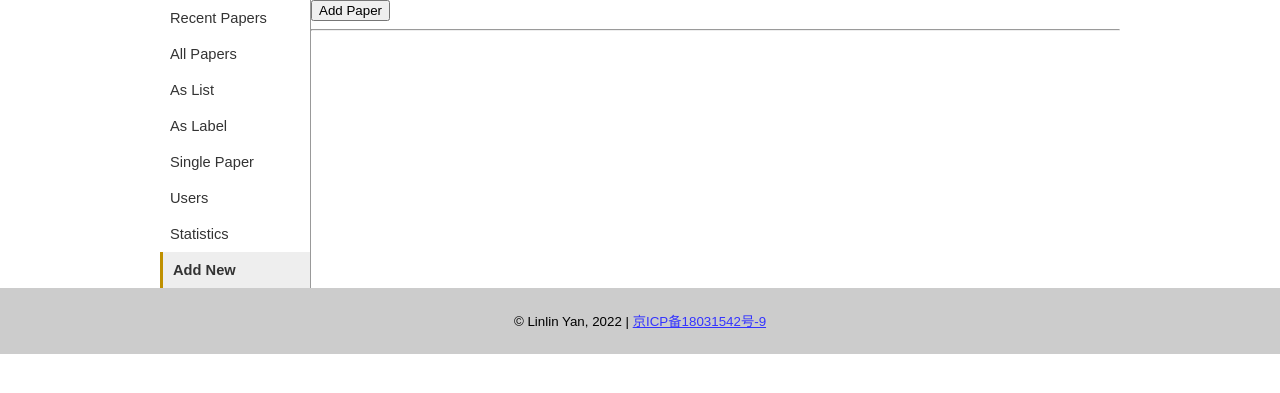
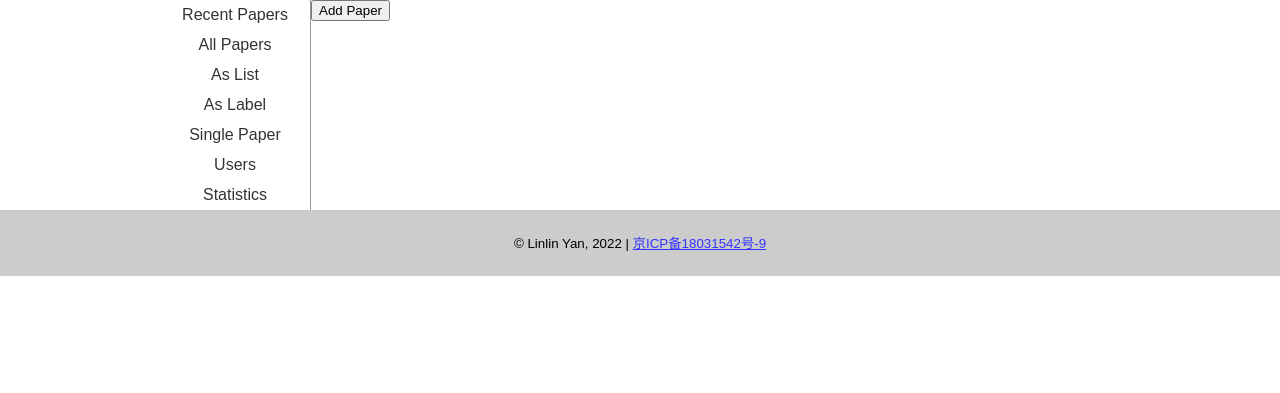
Before and after one commit to yanlinlin82/paper-hub.cn, a Django app: page /view/add in a window 1280 px wide. Shown: the part 52-445 px from the top of the page. Run offline with Django 4.2, Linux system fonts and the light colour scheme; data that the repository does not hold is empty.

Commit message:
Improve menu items.

```diff
--- a/static/styles.css
+++ b/static/styles.css
@@ -31,6 +31,76 @@ header {
     margin: 0 auto;
     max-width: 960px;
     display: flex;
+    flex-direction: column;
+}
+
+.menu {
+    background-color: #ccf;
+    display: flex;
+    flex-direction: row;
+    flex-wrap: wrap;
+    justify-content: flex-start;
+    align-items: flex-start;
+}
+
+.menu-item {
+    margin-right: auto;
+    height: 30px;
+    text-decoration: none;
+    color: #333;
+    background-color: #ccf;
+    text-align: center;
+    line-height: 30px;
+    align-items: flex-start;
+    margin: 0;
+    padding: 0 10px;
+}
+
+.menu-item:hover {
+    background-color: #fc9;
+}
+
+.current-item {
+    color: #333;
+    background-color: #a8a8ff;
+    font-weight: bold;
+    border-top: 3px solid #bf9000;
+    margin-top: -3px;
+}
+
+.content {
+    width: 100%;
+}
+
+@media (min-width: 600px) {
+    .container {
+        flex-direction: row;
+    }
+    .menu {
+        width: 150px;
+        background-color: transparent;
+        border-right: solid 1px #999;
+        flex: 0 0 auto;
+        display: flex;
+        flex-direction: column;
+    }
+    .content {
+        width: calc(100% - 151px);
+        flex: 0 0 auto;
+    }
+    .menu-item {
+        background-color: transparent;
+        width: 150px;
+        margin: 0;
+        padding: 0;
+    }
+    .current-item {
+        background-color: #eee;
+        font-weight: bold;
+        border-right: 3px solid #bf9000;
+        padding: 0;
+        border-top: 0;
+    }
 }
 
 .search-box {
@@ -82,41 +152,6 @@ header h1.logo:hover {
 header h1.logo a {
     text-decoration: none;
     color: #333;
-}
-
-.left-sidebar {
-    width: 150px;
-    border-right: solid 1px #999;
-    flex: 0 0 auto;
-}
-
-.left-sidebar a {
-    text-decoration: none;
-    color: #333;
-}
-
-.left-sidebar .menu-item {
-    padding: 10px;
-    cursor: pointer;
-    font-size: 11pt;
-}
-
-.left-sidebar .menu-item:hover {
-    background-color: #fc9;
-    color: black;
-    font-weight: bold;
-}
-
-.left-sidebar .current-item {
-    background-color: #eee;
-    border-left: solid 3px #bf9000;
-    color: #333;
-    font-weight: bold;
-}
-
-.content {
-    width: calc(100% - 151px);
-    flex: 0 0 auto;
 }
 
 .error_message {
@@ -238,12 +273,3 @@ footer p {
     padding: 0 0 0.5em 0;
     word-break: break-word;
 }
-
-@media (max-width: 600px) {
-    .left-sidebar {
-        display: none;
-    }
-    .content {
-        width: 100%;
-    }
-}
--- a/view/templates/add.html
+++ b/view/templates/add.html
@@ -14,38 +14,6 @@
 <input type="submit" class="btn btn-primary" value="Add Paper" />
 </div>
 <form>
-        </div>
-        <hr>
-        {% if paper_list %}
-        <div class="container-fluid">
-          <table class="table table-striped table-sm" id="my_papers">
-              <thead>
-                  <tr>
-                      <th>Year</th>
-                      <th>Title</th>
-                      <th>Journal</th>
-                      <th>Added</th>
-                      <th>Creator</th>
-                      <th>DOI</th>
-                  </tr>
-              </thead>
-              <tbody>
-              {% for paper in paper_list %}
-              <tr>
-                  <td>{{paper.publish_year}}</td>
-                  <td>{{paper.title}}</td>
-                  <td>{{paper.journal}}</td>
-                  <td>{{paper.create_time|date:'Y-m-d'}}</td>
-                  <td>{{paper.creator}}</td>
-                  <td>{{paper.doi}}</td>
-              </tr>
-              {% endfor %}
-              </tbody>
-          </table>
-        </div>
-        <hr>
-        {% endif %}
-    </div>
 </div>
 {% endblock content %}
 
--- a/view/templates/base.html
+++ b/view/templates/base.html
@@ -21,18 +21,18 @@
     </div>
   </header>
   <div class="container">
-    <div class="left-sidebar">
-      <nav>
-        <a href="{% url 'view:recent' %}"><div class="menu-item{% if current_page == "recent" %} current-item{% endif %}">Recent Papers</div></a>
-        <a href="{% url 'view:all' %}"><div class="menu-item{% if current_page == "all" %} current-item{% endif %}">All Papers</div></a>
-        <a href="{% url 'view:list' id=1 %}"><div class="menu-item{% if current_page == "list" %} current-item{% endif %}">As List</div></a>
-        <a href="{% url 'view:label' name='响马' %}"><div class="menu-item{% if current_page == "label" %} current-item{% endif %}">As Label</div></a>
-        <a href="{% url 'view:paper' id=1 %}"><div class="menu-item{% if current_page == "paper" %} current-item{% endif %}">Single Paper</div></a>
-        <a href="{% url 'view:user' id=1 %}"><div class="menu-item{% if current_page == "user" %} current-item{% endif %}">Users</div></a>
-        <a href="{% url 'view:stat' %}"><div class="menu-item{% if current_page == "stat" %} current-item{% endif %}">Statistics</div></a>
-        <a href="{% url 'view:add' %}"><div class="menu-item{% if current_page == "add" %} current-item{% endif %}">Add New</div></a>
-      </nav>
-    </div>
+    <nav class="menu">
+      <a class="menu-item{% if current_page == "recent" %} current-item{% endif %}" href="{% url 'view:recent' %}">Recent Papers</a>
+      <a class="menu-item{% if current_page == "all" %} current-item{% endif %}" href="{% url 'view:all' %}">All Papers</a>
+      <a class="menu-item{% if current_page == "list" %} current-item{% endif %}" href="{% url 'view:list' id=1 %}">As List</a>
+      <a class="menu-item{% if current_page == "label" %} current-item{% endif %}" href="{% url 'view:label' name='响马' %}">As Label</a>
+      <a class="menu-item{% if current_page == "paper" %} current-item{% endif %}" href="{% url 'view:paper' id=1 %}">Single Paper</a>
+      <a class="menu-item{% if current_page == "user" %} current-item{% endif %}" href="{% url 'view:user' id=1 %}">Users</a>
+      <a class="menu-item{% if current_page == "stat" %} current-item{% endif %}" href="{% url 'view:stat' %}">Statistics</a>
+      {% comment %}
+      <a class="mitem" href="{% url 'view:add' %}"><div class="menu-item{% if current_page == "add" %} current-item{% endif %}">Add New</div></a>
+      {% endcomment %}
+    </nav>
     <div class="content">
       <article>
         {% if error_message %}<div id="error_message" class="error_message">{{ error_message }}<span class="close" onclick="this.parentElement.style.display = 'none';">x</span></div>{% endif %}
--- a/view/templates/stat.html
+++ b/view/templates/stat.html
@@ -100,6 +100,9 @@ table.stat th {
 table.stat tr:nth-child(even) {
   background-color: #eee;
 }
+table.stat tr:hover {
+  background-color: #fef;
+}
 table.stat td {
   padding: 0 10px;
 }
```
Lines whose indentation alone changed are shown as unchanged.
